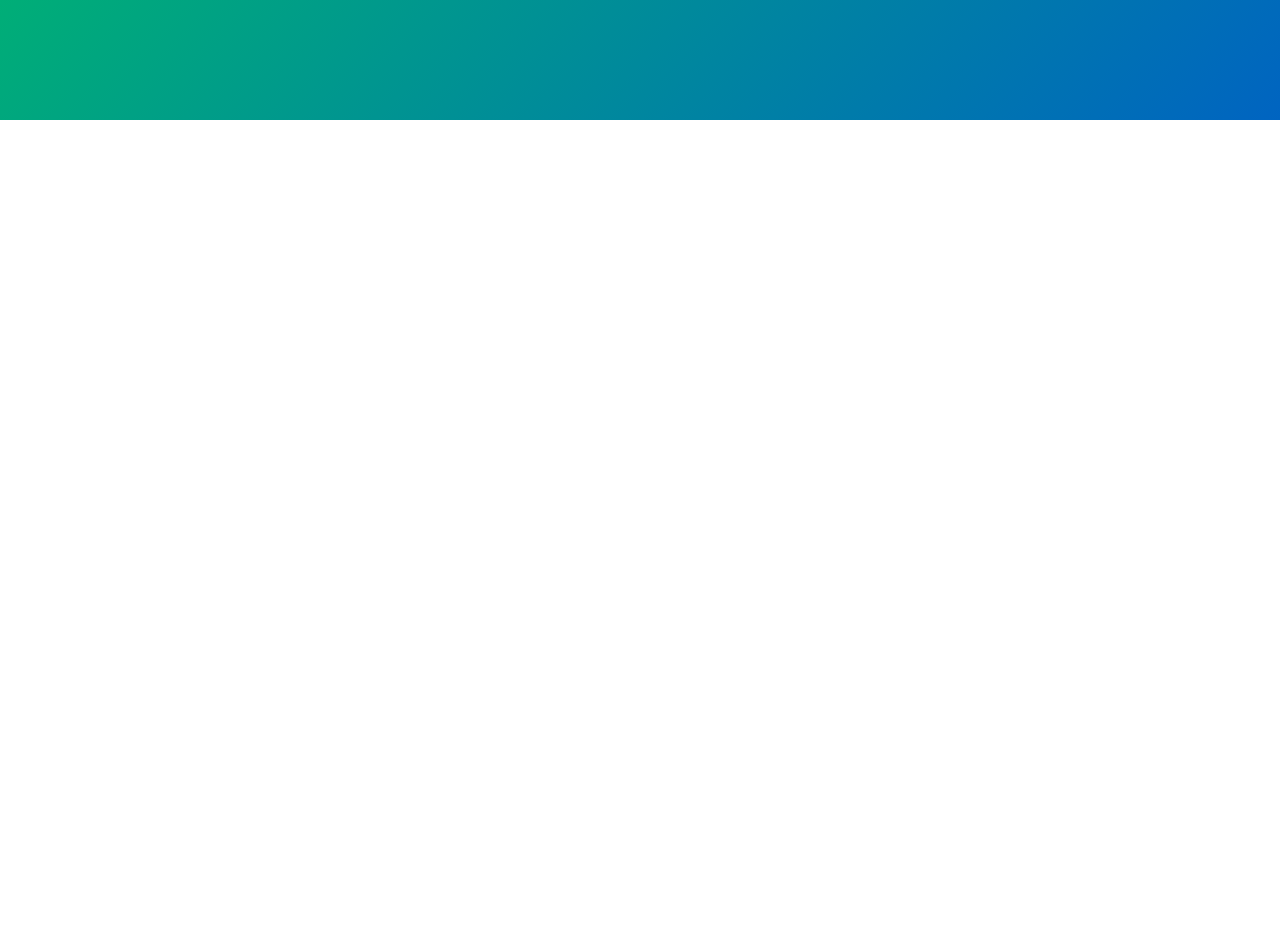
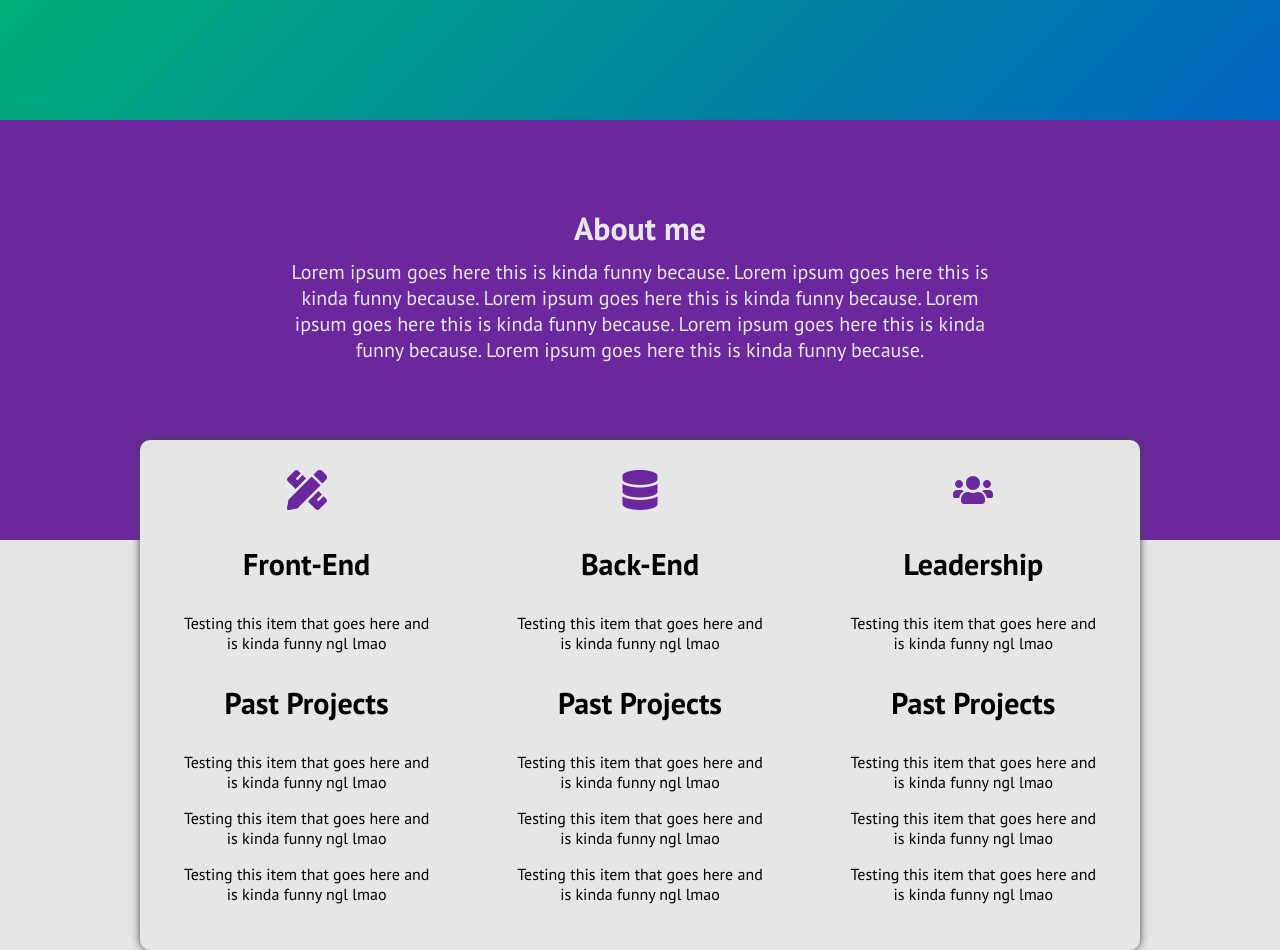
Before and after one commit to dnhen/portfolio, a React (Create React App) app: page / in a window 1280 px wide. Shown: the part 680-1630 px from the top of the page. Before the commit the page ends 800 px from the top, so only its background shows below. Built offline with nearby package versions, Linux system fonts and the light colour scheme.

Commit message:
Started adding to about me section

```diff
--- a/src/App.js
+++ b/src/App.js
@@ -1,12 +1,16 @@
 import './App.css';
 import Navbar from './Components/Navbar';
 import SectionCover from './Components/SectionCover';
+import SectionAbout from './Components/SectionAbout';
 
 function App() {
+
+
   return (
     <div className="App">
       <Navbar />
       <SectionCover />
+      <SectionAbout />
     </div>
   );
 }
--- a/src/Components/Navbar.js
+++ b/src/Components/Navbar.js
@@ -1,7 +1,7 @@
 import '../Styles/Navbar.css';
 import { FaHome, FaUserTie, FaThList, FaEnvelopeOpen } from "react-icons/fa";
 
-const Navbar = ( { cartState, removeFromCart } ) => {
+const Navbar = () => {
   const handleBurgerClick = () => { // Func to show the menu when hamburger clicked
     const burger = document.querySelector(".burger");
     const navbar = document.querySelector(".navItems");
--- /dev/null
+++ b/src/Components/SectionAbout.js
@@ -0,0 +1,47 @@
+import '../Styles/SectionAbout.css';
+import { FaPencilRuler, FaDatabase, FaUsers } from 'react-icons/fa';
+
+const SectionAbout = () => {
+
+  return (
+    <div className="aboutContent" id="about">
+      <div className="backgroundBox">
+        <div className="innerBox">
+          <h1>About me</h1>
+          <p>Lorem ipsum goes here this is kinda funny because. Lorem ipsum goes here this is kinda funny because. Lorem ipsum goes here this is kinda funny because. Lorem ipsum goes here this is kinda funny because. Lorem ipsum goes here this is kinda funny because. Lorem ipsum goes here this is kinda funny because. </p>
+        </div>
+      </div>
+      <div className="roundedBox">
+        <div className="feature">
+          <FaPencilRuler size="40" style={{color: "#6B289E"}} />
+          <p className="title">Front-End</p>
+          <p>Testing this item that goes here and is kinda funny ngl lmao</p>
+          <p className="title">Past Projects</p>
+          <p>Testing this item that goes here and is kinda funny ngl lmao</p>
+          <p>Testing this item that goes here and is kinda funny ngl lmao</p>
+          <p>Testing this item that goes here and is kinda funny ngl lmao</p>
+        </div>
+        <div className="feature">
+          <FaDatabase size="40" style={{color: "#6B289E"}} />
+          <p className="title">Back-End</p>
+          <p>Testing this item that goes here and is kinda funny ngl lmao</p>
+          <p className="title">Past Projects</p>
+          <p>Testing this item that goes here and is kinda funny ngl lmao</p>
+          <p>Testing this item that goes here and is kinda funny ngl lmao</p>
+          <p>Testing this item that goes here and is kinda funny ngl lmao</p>
+        </div>
+        <div className="feature">
+          <FaUsers size="40" style={{color: "#6B289E"}} />
+          <p className="title">Leadership</p>
+          <p>Testing this item that goes here and is kinda funny ngl lmao</p>
+          <p className="title">Past Projects</p>
+          <p>Testing this item that goes here and is kinda funny ngl lmao</p>
+          <p>Testing this item that goes here and is kinda funny ngl lmao</p>
+          <p>Testing this item that goes here and is kinda funny ngl lmao</p>
+        </div>
+      </div>
+    </div>
+  );
+}
+
+export default SectionAbout;
--- /dev/null
+++ b/src/Styles/SectionAbout.css
@@ -0,0 +1,63 @@
+.aboutContent {
+  display: flex;
+  flex-direction: column;
+  justify-content: center;
+  align-items: center;
+}
+
+.backgroundBox {
+  display: flex;
+  flex-direction: column;
+  justify-content: center;
+  align-items: center;
+  color: #E6E6E6;
+  background-color: #6B289E;
+  width: 100%;
+  height: 40vh;
+  padding-bottom: 100px;
+}
+
+.aboutContent .backgroundBox .innerBox {
+  display: flex;
+  flex-direction: column;
+  justify-content: center;
+  align-items: center;
+  padding: 20px;
+  width: min(80vw, 700px);
+  text-align: center;
+}
+
+.aboutContent .backgroundBox .innerBox h1 {
+  padding: 0;
+  margin: 10px 0;
+  font-size: 32px;
+}
+
+.aboutContent .backgroundBox .innerBox p {
+  padding: 0;
+  margin: 0;
+  font-size: 20px;
+}
+
+.aboutContent .roundedBox {
+  margin-top: -100px;
+  background-color: #E6E6E6;
+  border-radius: 10px;
+  width: min(90vw, 1000px);
+  filter: drop-shadow(0px 0px 4px  #41444d);
+  display: flex;
+  flex-wrap: wrap;
+  justify-content: space-around;
+  align-items: flex-start;
+}
+
+.feature {
+  padding: 30px 20px;
+  text-align: center;
+  width: min(90vw, 250px);
+}
+
+.feature .title {
+  font-size: 30px;
+  font-weight: bold;
+}
--- a/src/Styles/SectionCover.css
+++ b/src/Styles/SectionCover.css
@@ -67,5 +67,6 @@ button {
     flex-direction: column;
     justify-content: center;
     align-items: center;
+    text-align: center;
   }
 }
--- a/src/index.css
+++ b/src/index.css
@@ -4,6 +4,7 @@ html, body {
   margin: 0;
   padding: 0;
   font-family: 'PT Sans', sans-serif;
+  background-color: #E6E6E6;
 }
 
 .logoText {
```
